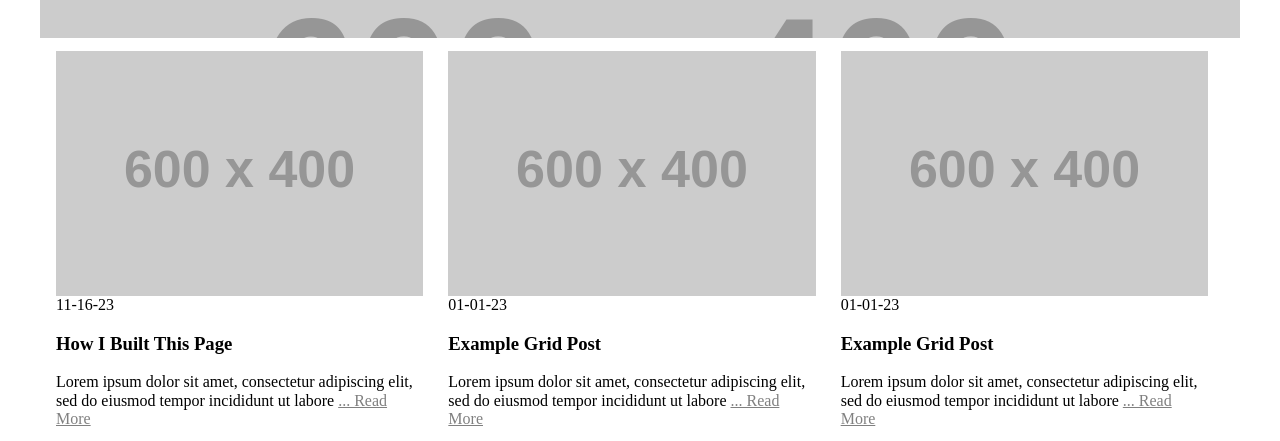
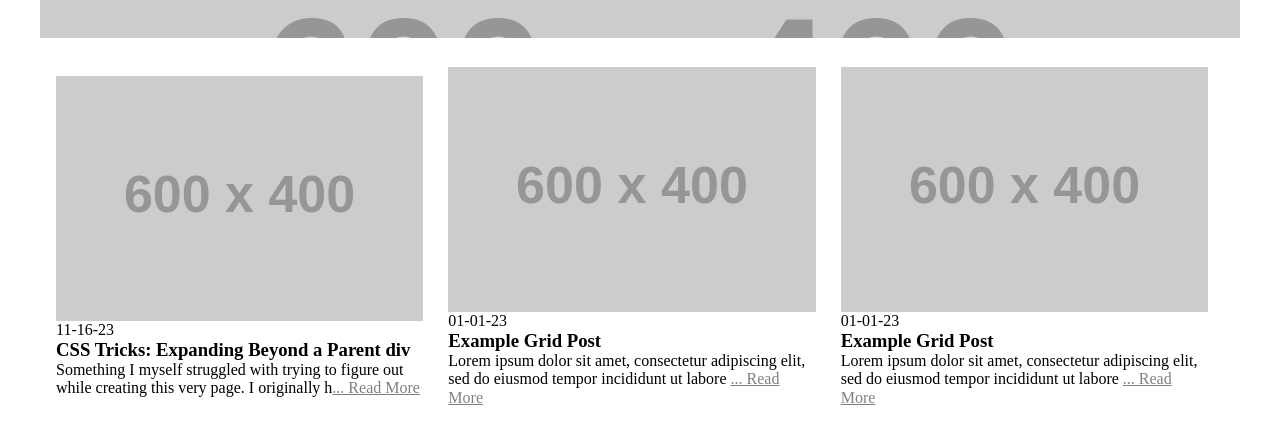
Before and after one commit to TheMightyLoafer/my-learning-journal, a website built with Vite: page index.html in a window 1280 px wide. Shown: the part 359-800 px from the top of the page. Built offline with nearby package versions, Linux system fonts and the light colour scheme; placeholder pictures from the web are drawn by us.

Commit message:
attempting to fix content bugs
Long titles in the posts grid will slightly shift the entire post cell upwards slightly.

```diff
--- a/css/style.css
+++ b/css/style.css
@@ -123,4 +123,12 @@ p:after {
         margin: 25vh 0;
     }
 
+    .post {
+        margin: 1em 0;
+    }
+
+    .post h3 {
+        margin: 0;
+    }
+
   }
--- a/index.html
+++ b/index.html
@@ -39,10 +39,12 @@
             <div class="post">
                 <img src="https://placehold.co/600x400/000000/FFFFFF/png" alt="a placeholder img file">
                 <time>11-16-23</time>
-                <h3>How I Built This Page</h3>
-                <p>Lorem ipsum dolor sit amet, consectetur adipiscing elit, sed do eiusmod tempor incididunt ut labore
-                    et dolore magna aliqua. Ut enim ad minim veniam, quis nostrud exercitation ullamco laboris nisi ut
-                    aliquip ex ea commodo consequat.</p>
+                <h3>CSS Tricks: Expanding Beyond a Parent div</h3>
+                <p>Something I myself struggled with trying to figure out while creating this very page. I originally had
+                    background colors set on my grid containers that I wanted to extend into my pages whitespace. But I found that
+                    when I started constraining the maximum size of my page content, I ran into issues with the color not extending
+                    beyond their containers. To find out more how I overcame this problem, go here...
+                </p>
             </div>
 
             <div class="post">
```
